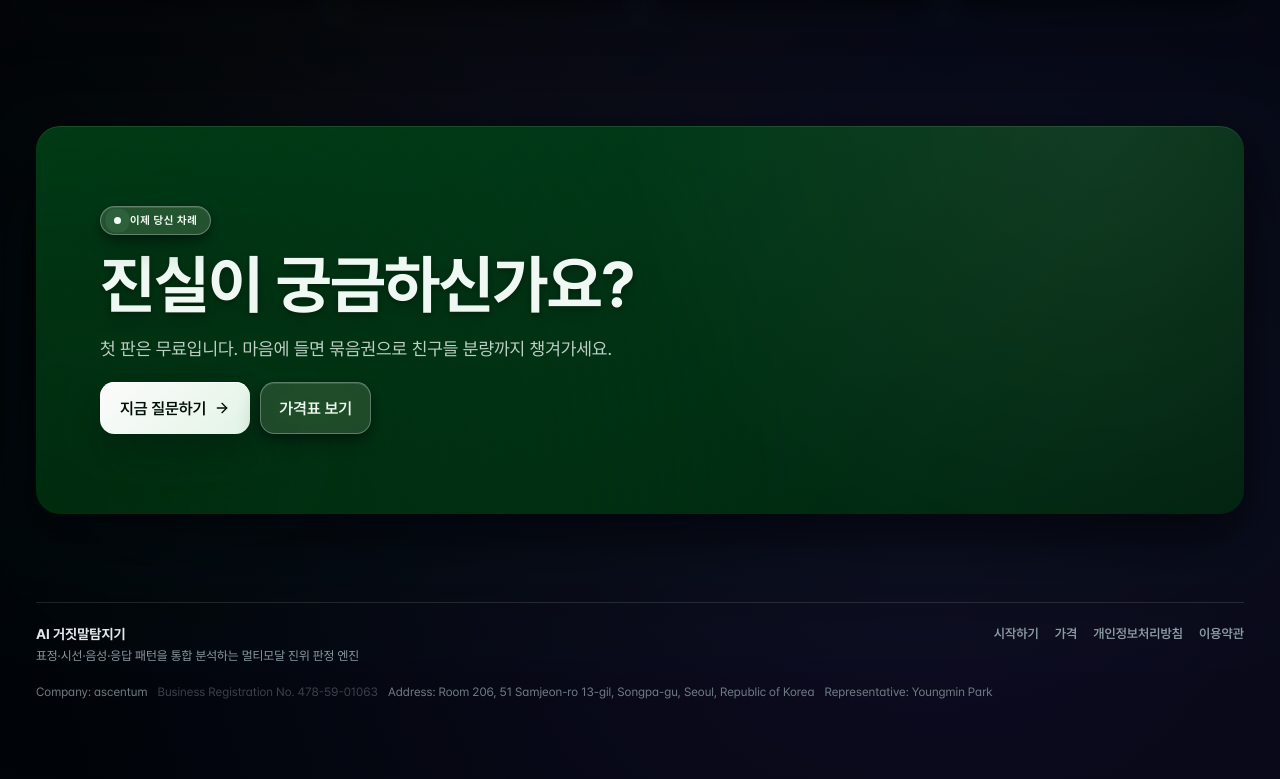
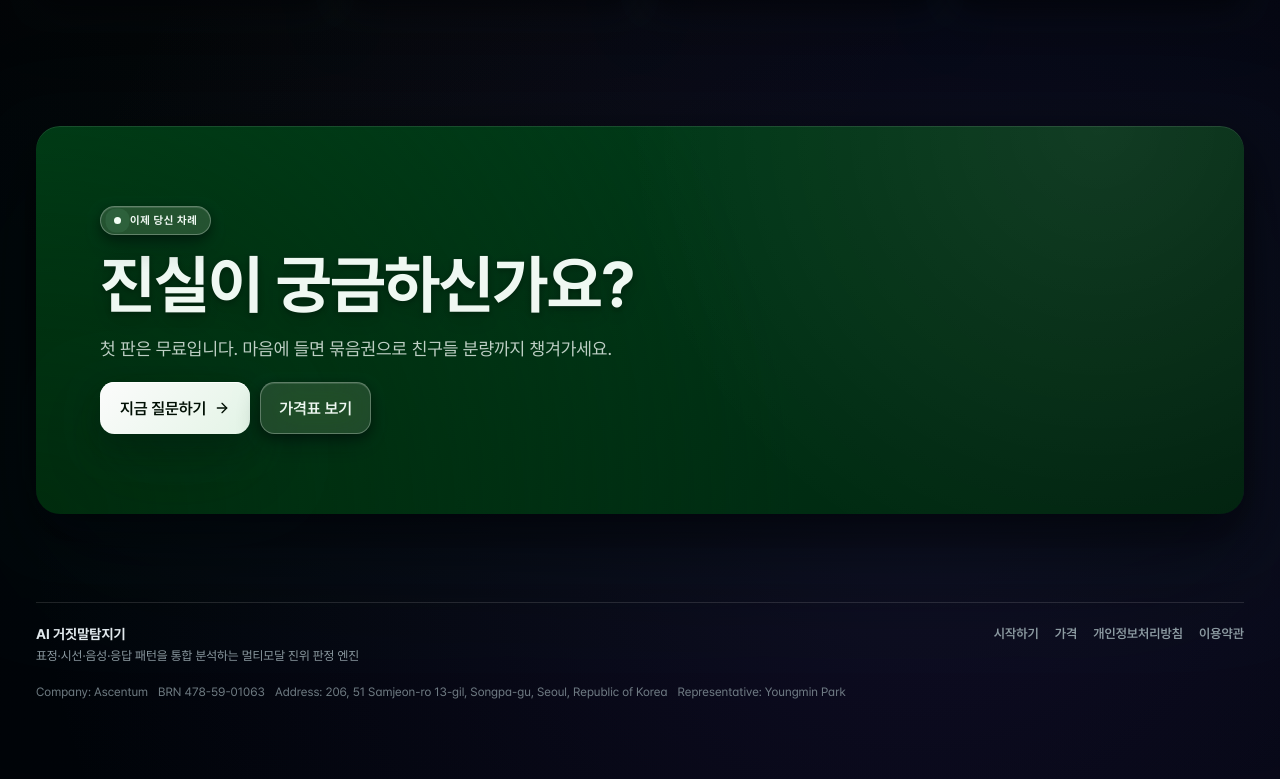
Before and after one commit to 0mininseoul/ai-lie-detector, a Next.js app: page / in a window 1280 px wide. Shown: the part 1689-2468 px from the top of the page. Built offline with nearby package versions, Linux system fonts and the light colour scheme.

Commit message:
Refine footer business details

```diff
--- a/src/app/page.module.css
+++ b/src/app/page.module.css
@@ -663,10 +663,6 @@
   opacity: 0.78;
 }
 
-.footerLegal span:nth-child(2) {
-  opacity: 0.5;
-}
-
 /* ─── Tablet (≥720px) ───────────────────── */
 
 @media (min-width: 720px) {
--- a/src/app/page.tsx
+++ b/src/app/page.tsx
@@ -205,9 +205,9 @@ export default function HomePage() {
           <Link href="/legal/terms">이용약관</Link>
         </nav>
         <div className={styles.footerLegal}>
-          <span>Company: ascentum</span>
-          <span>Business Registration No. 478-59-01063</span>
-          <span>Address: Room 206, 51 Samjeon-ro 13-gil, Songpa-gu, Seoul, Republic of Korea</span>
+          <span>Company: Ascentum</span>
+          <span>BRN 478-59-01063</span>
+          <span>Address: 206, 51 Samjeon-ro 13-gil, Songpa-gu, Seoul, Republic of Korea</span>
           <span>Representative: Youngmin Park</span>
         </div>
       </footer>
```
